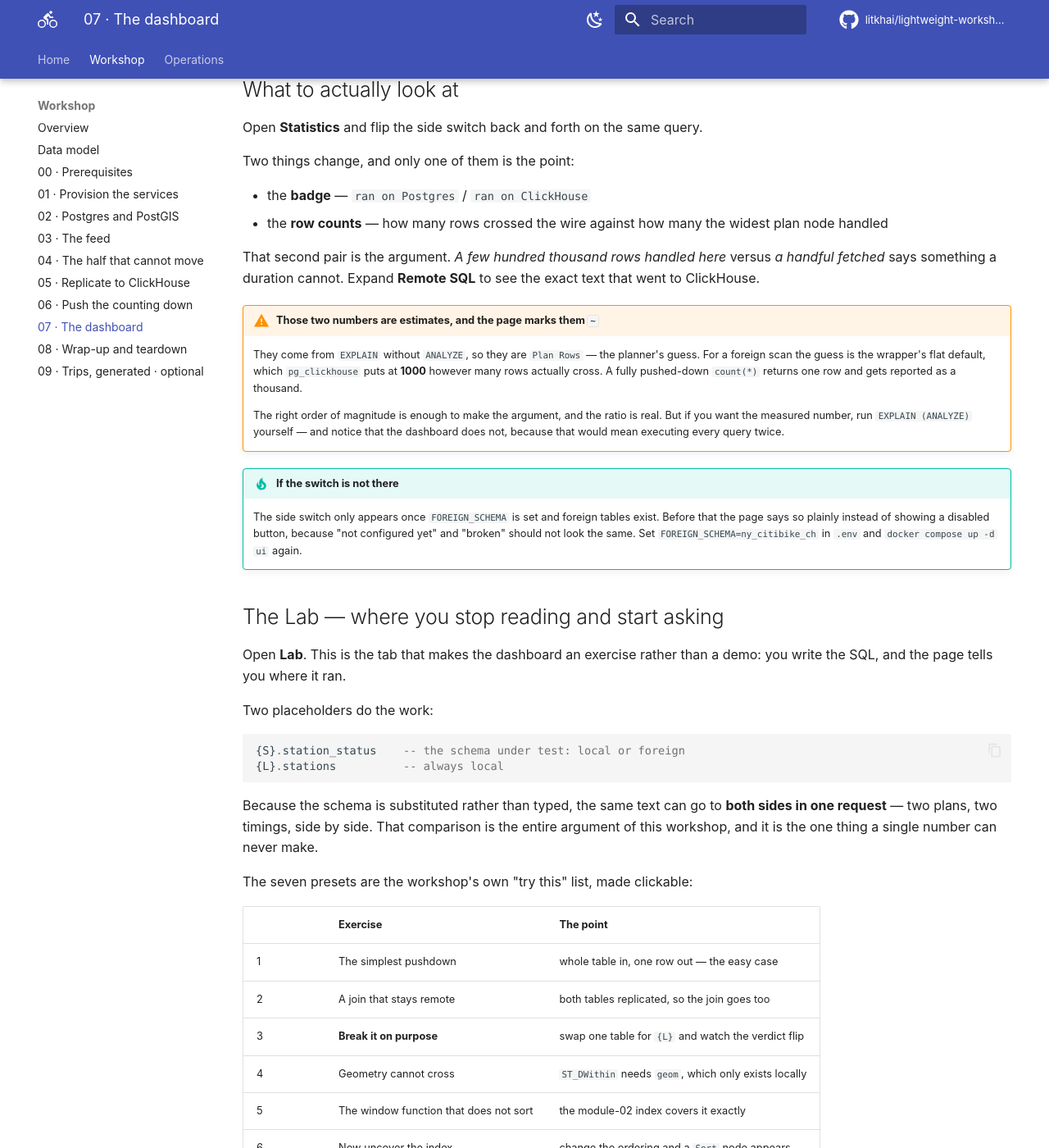
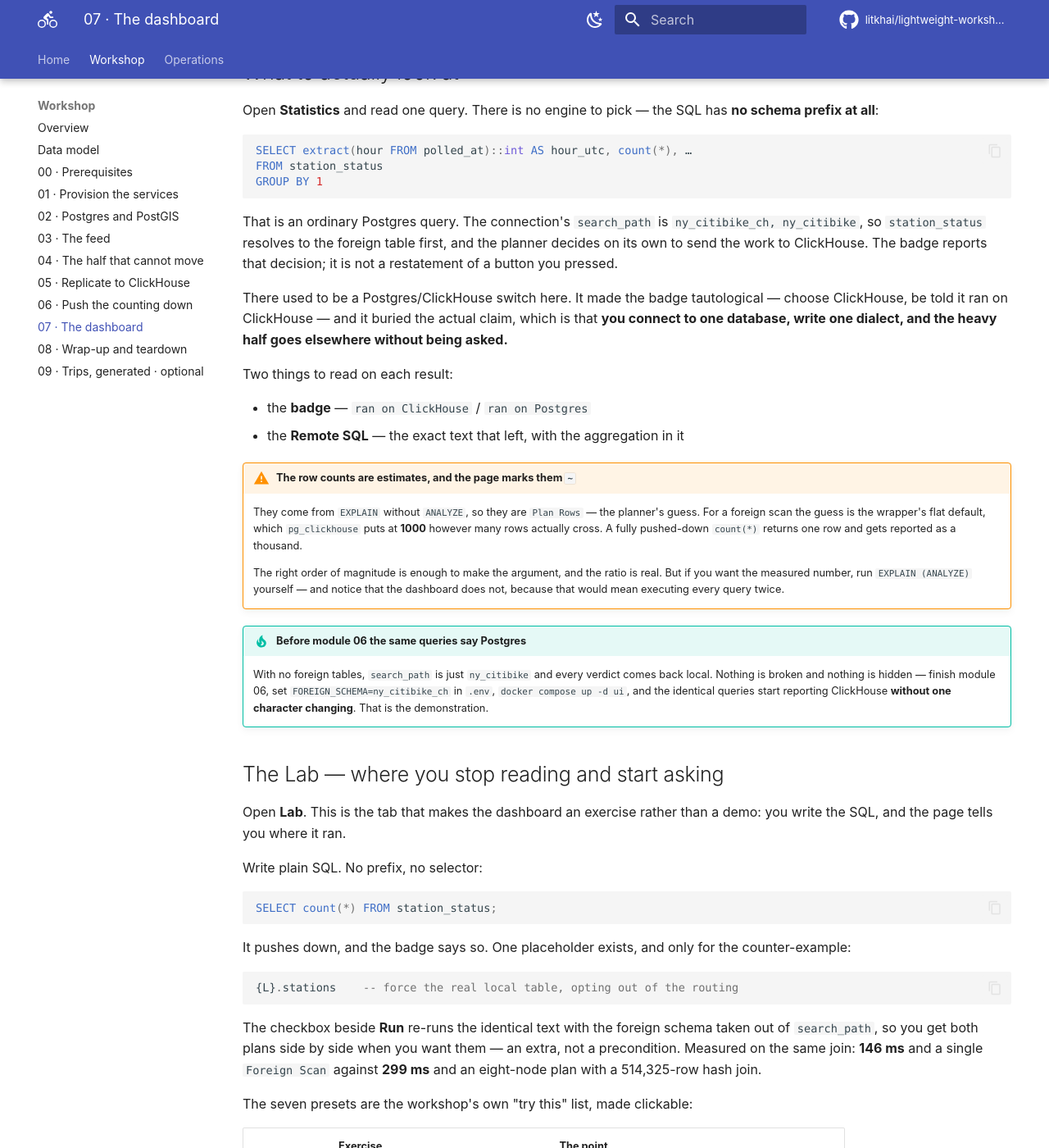
Before and after one commit to litkhai/lightweight-workshop-ny-citi-bike, an MkDocs documentation site: the page built from workshop/07-dashboard.md, in a window 1280 px wide and 1400 px high, scrolled down 1044 px. Shown: the whole window at 82% size. Built offline with MkDocs 1.6.1 and Material for MkDocs 9.7.7, drawn with Linux system fonts in a browser that asks for light colours; comment, search, counter and statistics services are not loaded; some of the changed text lies outside the part shown.

Commit message:
Reconcile the docs with the dashboard, and settle the verification ledger
The UI stopped offering an engine switch two commits ago; the documentation had
not caught up, so the repository was teaching two different things. Module 07
still described a Postgres/ClickHouse toggle and `{S}` placeholders that no longer
exist, and ui/README documented a `?side=` parameter the endpoint had dropped.

Both now describe what the page does: queries carry no schema prefix, search_path
routes them, and the badge reports a decision the reader did not make. Module 06
gains the missing half of the story — the `ny_citibike_ch.` prefix is how you pin
one side down to compare, and search_path is how it actually works — with a table
saying which is for which, because the module needs the prefix for exactly the
reason the rest of the workshop should not use it. The example added there was run
verbatim before being written down.

Swept the whole thing rather than the files I remembered touching: every
sql/clickhouse/scripts path named in the docs exists, every referenced script is
executable, cron job names match between prose and code, all internal links and
anchors resolve, the nav has no missing entries and workshop/ has no orphans, and
every command the modules instruct was run against the live pair — 10-spatial,
20-aggregate against both schemas, 30-snapshot, 02-verify, explain-pushdown — all
clean. Every figure the docs quote was re-checked against the running system.

Removed pick_schema(), dead since the switch went. Corrected the module docstring,
which still promised "three kinds of endpoint" when there are nine.

The verification ledger now records the end-to-end run: the pushdown from the
plan, the counter-example, 10,404 ms against 465, the dialect translation, ten
green checkpoints. It also lists, in its own section, the three claims this
repository made that measurement disproved — geom does cross, delta-derivation
over-counts rather than under-counts, and the dimension upsert was rewriting
1,289,626 rows for nothing. Corrected in place, not quietly dropped, because a
ledger that only records successes is not one.

Co-Authored-By: Claude Opus 5 (1M context) <noreply@anthropic.com>

````diff
--- a/workshop/07-dashboard.md
+++ b/workshop/07-dashboard.md
@@ -21,10 +21,10 @@ no build step, no bundle.
 
 | Tab | What it shows |
 |---|---|
-| **Overview** | Live state of the whole pipeline: station count, snapshots collected, what is docked right now, **both schedulers**, replication slot and lag, whether the FDW is configured |
+| **Overview** | Three headline numbers, the Postgres ↔ ClickHouse round trip with live state, and — on demand — six charts |
 | **Maps** | The three PostGIS queries as GeoJSON — stations sized by availability, Voronoi service areas, and where riders get stranded |
-| **Statistics** | The four aggregates, with a **Postgres / ClickHouse switch**, each badged with its plan verdict and its plan tree |
-| **Lab** | Your own SQL, run against either side or **both at once**. Seven exercises to start from |
+| **Statistics** | Seven aggregates written with no schema prefix, each badged with where the planner actually sent it, plus its plan tree |
+| **Lab** | Your own SQL, run as written. Seven exercises, and one checkbox to re-run with the routing off |
 | **Checks** | One pass/fail checkpoint per thing each module should have left behind |
 | **Log** | Every query the session ran, with elapsed time, rows returned, and how many rows crossed the wire |
 
@@ -32,18 +32,31 @@ Each tab is addressable — `http://localhost:8080/#lab` opens the lab directly.
 
 ## What to actually look at
 
-Open **Statistics** and flip the side switch back and forth on the same query.
+Open **Statistics** and read one query. There is no engine to pick — the SQL has
+**no schema prefix at all**:
 
-Two things change, and only one of them is the point:
+```sql
+SELECT extract(hour FROM polled_at)::int AS hour_utc, count(*), …
+FROM station_status
+GROUP BY 1
+```
 
-- the **badge** — `ran on Postgres` / `ran on ClickHouse`
-- the **row counts** — how many rows crossed the wire against how many the widest plan node handled
+That is an ordinary Postgres query. The connection's `search_path` is
+`ny_citibike_ch, ny_citibike`, so `station_status` resolves to the foreign table
+first, and the planner decides on its own to send the work to ClickHouse. The
+badge reports that decision; it is not a restatement of a button you pressed.
 
-That second pair is the argument. *A few hundred thousand rows handled here*
-versus *a handful fetched* says something a duration cannot. Expand **Remote
-SQL** to see the exact text that went to ClickHouse.
+There used to be a Postgres/ClickHouse switch here. It made the badge
+tautological — choose ClickHouse, be told it ran on ClickHouse — and it buried the
+actual claim, which is that **you connect to one database, write one dialect, and
+the heavy half goes elsewhere without being asked.**
 
-!!! warning "Those two numbers are estimates, and the page marks them `~`"
+Two things to read on each result:
+
+- the **badge** — `ran on ClickHouse` / `ran on Postgres`
+- the **Remote SQL** — the exact text that left, with the aggregation in it
+
+!!! warning "The row counts are estimates, and the page marks them `~`"
     They come from `EXPLAIN` without `ANALYZE`, so they are `Plan Rows` — the
     planner's guess. For a foreign scan the guess is the wrapper's flat default,
     which `pg_clickhouse` puts at **1000** however many rows actually cross. A
@@ -54,38 +67,45 @@ SQL** to see the exact text that went to ClickHouse.
     yourself — and notice that the dashboard does not, because that would mean
     executing every query twice.
 
-!!! tip "If the switch is not there"
-    The side switch only appears once `FOREIGN_SCHEMA` is set and foreign
-    tables exist. Before that the page says so plainly instead of showing a
-    disabled button, because "not configured yet" and "broken" should not look
-    the same. Set `FOREIGN_SCHEMA=ny_citibike_ch` in `.env` and
-    `docker compose up -d ui` again.
+!!! tip "Before module 06 the same queries say Postgres"
+    With no foreign tables, `search_path` is just `ny_citibike` and every verdict
+    comes back local. Nothing is broken and nothing is hidden — finish module 06,
+    set `FOREIGN_SCHEMA=ny_citibike_ch` in `.env`, `docker compose up -d ui`, and
+    the identical queries start reporting ClickHouse **without one character
+    changing**. That is the demonstration.
 
 ## The Lab — where you stop reading and start asking
 
 Open **Lab**. This is the tab that makes the dashboard an exercise rather than a
 demo: you write the SQL, and the page tells you where it ran.
 
-Two placeholders do the work:
+Write plain SQL. No prefix, no selector:
 
 ```sql
-{S}.station_status    -- the schema under test: local or foreign
-{L}.stations          -- always local
+SELECT count(*) FROM station_status;
 ```
 
-Because the schema is substituted rather than typed, the same text can go to
-**both sides in one request** — two plans, two timings, side by side. That
-comparison is the entire argument of this workshop, and it is the one thing a
-single number can never make.
+It pushes down, and the badge says so. One placeholder exists, and only for the
+counter-example:
+
+```sql
+{L}.stations    -- force the real local table, opting out of the routing
+```
+
+The checkbox beside **Run** re-runs the identical text with the foreign schema
+taken out of `search_path`, so you get both plans side by side when you want them
+— an extra, not a precondition. Measured on the same join: **146 ms** and a single
+`Foreign Scan` against **299 ms** and an eight-node plan with a 514,325-row hash
+join.
 
 The seven presets are the workshop's own "try this" list, made clickable:
 
 | | Exercise | The point |
 |---|---|---|
-| 1 | The simplest pushdown | whole table in, one row out — the easy case |
-| 2 | A join that stays remote | both tables replicated, so the join goes too |
+| 1 | Plain SQL, and it goes remote | no prefix, no choice — the planner routes it |
+| 2 | A join goes too | both tables replicated, so the join travels with them |
 | 3 | **Break it on purpose** | swap one table for `{L}` and watch the verdict flip |
-| 4 | Geometry cannot cross | `ST_DWithin` needs `geom`, which only exists locally |
+| 4 | Geometry cannot cross | `ST_DWithin` needs `geom`, and only the local table has it |
 | 5 | The window function that does not sort | the module-02 index covers it exactly |
 | 6 | Now uncover the index | change the ordering and a `Sort` node appears |
 | 7 | Your own query | anything you were curious about |
````
Also changed, not shown: README.md (+23 -7 lines), ui/README.md (+17 -13 lines), workshop/06-pushdown.md (+34 -0 lines), 1 other file.
